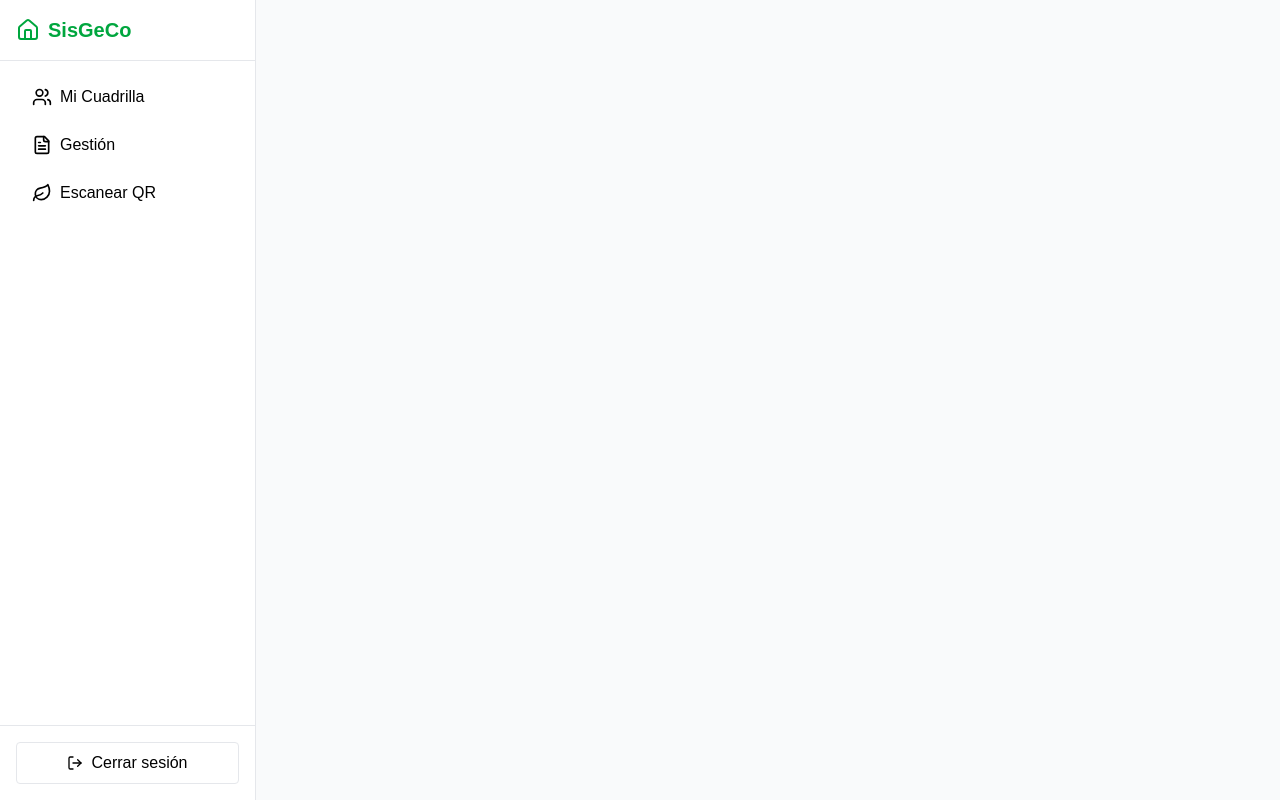
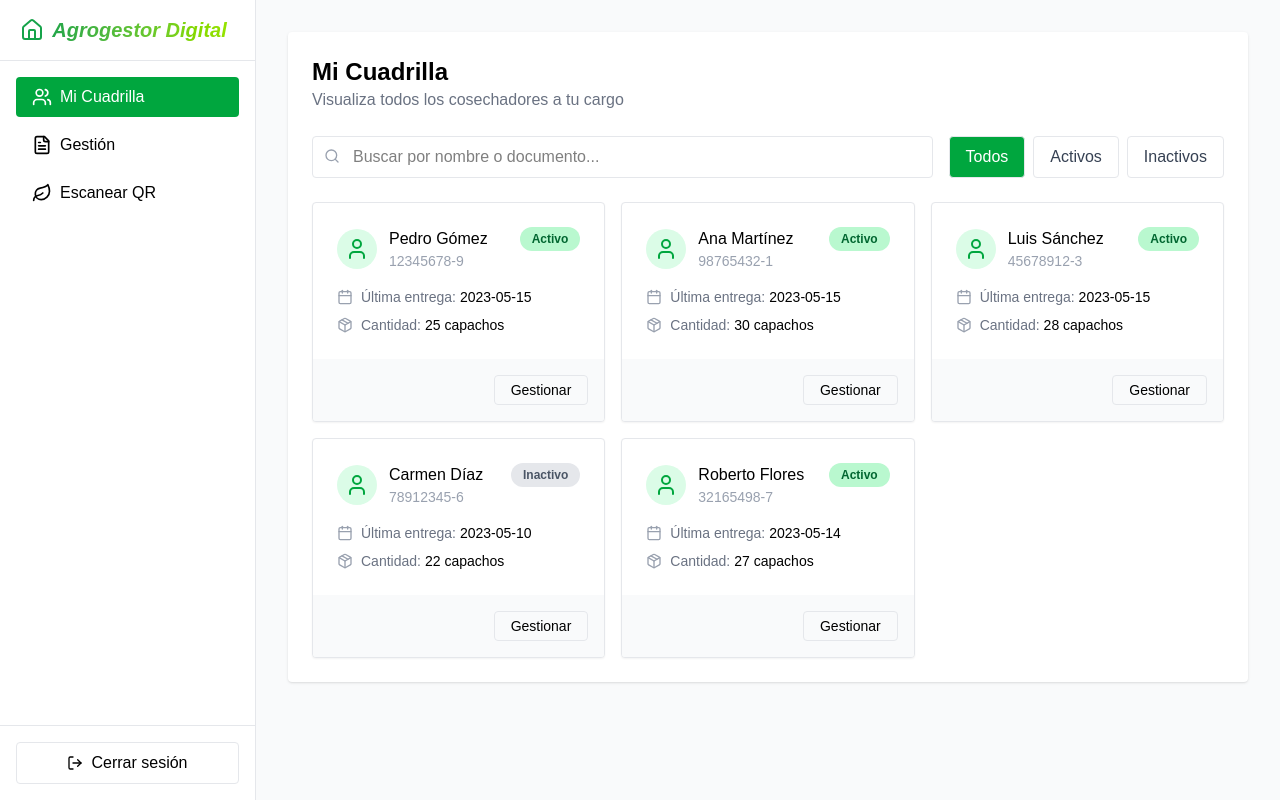
Before and after one commit to nicolascuadram/gestion-cosechas, a Next.js app in the folder frontend/: page /jefeCuadrilla/dashboard in a window 1280 px wide. Built offline with nearby package versions, Linux system fonts and the light colour scheme.

Commit message:
Algunos estilos

```diff
--- a/frontend/src/app/admin/dashboard/page.js
+++ b/frontend/src/app/admin/dashboard/page.js
@@ -1,7 +1,7 @@
 "use client"
 
 import { useState } from "react"
-import AdminSidebar from "@/app/components/Sidebar"
+import SidebarAdmin from "@/app/components/SidebarAdmin"
 import TiposCultivoTable from "@/app/components/TiposCultivoTable"
 import EncargadosTable from "@/app/components/EncargadosTable"
 import AsignacionCosechadores from "@/app/components/AsignacionCosechadores"
@@ -9,10 +9,10 @@ import CuadrillaPage from "@/app/components/CuadrillaPage"
 import { User, Bell } from "lucide-react"
 
 export default function AdminDashboard() {
-  const [activeTab, setActiveTab] = useState("cultivos")
+  const [activeTab, setActiveTab] = useState("encargados")
   return (
     <div className="flex min-h-screen bg-gray-100">
-      <AdminSidebar activeTab={activeTab} setActiveTab={setActiveTab} />
+      <SidebarAdmin activeTab={activeTab} setActiveTab={setActiveTab} />
       <main className="flex-1 h-full gap-2">
         <div className="flex justify-end items-center bg-white w-full h-[61px] px-4 gap-2 border-b border-gray-200">
           <span className="p-2 hover:bg-gray-200 rounded-md transition-all cursor-pointer"><Bell color="#333" size={18}/></span>
--- a/frontend/src/app/components/Sidebar.js
+++ b/frontend/src/app/components/SidebarAdmin.js
@@ -6,20 +6,20 @@ import Link from "next/link"
 const menuItems = [
   { id: "encargados", label: "Encargados", icon: <Users className="h-5 w-5" /> },
   { id: "cuadrillas", label: "Cuadrillas", icon: <FileUser className="h-5 w-5" /> },
+  { id: "asignacion", label: "Asignación", icon: <UserPlus className="h-5 w-5" /> },
+  { id: "cultivos", label: "Tipos de Cultivo", icon: <Leaf className="h-5 w-5" /> },
   { id: "reportes", label: "Reportes", icon: <FileText className="h-5 w-5" /> },
-  { id: "cultivos", label: "Tipos de Cultivo", icon: <Leaf className="h-5 w-5" /> },
-  { id: "asignacion", label: "Asignación", icon: <UserPlus className="h-5 w-5" /> },
   { id: "estadisticas", label: "Estadísticas", icon: <BarChart3 className="h-5 w-5" /> },
 ]
 
-export default function AdminSidebar({ activeTab, setActiveTab }) {
+export default function SidebarAdmin({ activeTab, setActiveTab }) {
   return (
     <div className="w-64 bg-white border-r border-gray-200 flex flex-col">
-      <div className="p-4 border-b border-gray-200">
+      <div className="w-full border-b border-gray-200">
         <Link href="/admin/dashboard">
-          <div className="flex items-center gap-2">
-            <Home className="h-6 w-6 text-green-600" />
-            <span className="text-xl font-bold text-green-600">SisGeCo</span>
+          <div className="flex justify-center items-center w-full h-[60px]">
+            <Home className="h-6 w-6 text-principal" />
+            <span className="px-2 text-xl font-bold text-transparent italic bg-clip-text bg-linear-to-r from-principal to-lime-400">Agrogestor Digital</span>
           </div>
         </Link>
       </div>
@@ -27,7 +27,7 @@ export default function AdminSidebar({ activeTab, setActiveTab }) {
         {menuItems.map((item) => (
           <button
             key={item.id}
-            className={`w-full flex items-center gap-2 px-4 py-2 rounded-sm ${activeTab === item.id ? "bg-green-600 text-white" : "hover:bg-gray-100"}`}
+            className={`w-full flex items-center gap-2 px-4 py-2 rounded-sm cursor-pointer ${activeTab === item.id ? "bg-principal text-white" : "hover:bg-gray-100"}`}
             onClick={() => setActiveTab(item.id)}
           >
             {item.icon}
--- a/frontend/src/app/components/SidebarJefeCuadrilla.js
+++ b/frontend/src/app/components/SidebarJefeCuadrilla.js
@@ -9,14 +9,14 @@ const menuItems = [
   { id: "escaneo", label: "Escanear QR", icon: <Leaf className="h-5 w-5" /> },
 ]
 
-export default function AdminSidebar({ activeTab, setActiveTab }) {
+export default function SidebarJefeCuadrilla({ activeTab, setActiveTab }) {
   return (
-    <div className="w-64 bg-white border-r border-gray-200 flex flex-col">
-      <div className="p-4 border-b border-gray-200">
-        <Link href="/admin/dashboard">
-          <div className="flex items-center gap-2">
-            <Home className="h-6 w-6 text-green-600" />
-            <span className="text-xl font-bold text-green-600">SisGeCo</span>
+    <div className="w-64 bg-white border-r border-gray-200 flex flex-col h-screen">
+      <div className="w-full border-b border-gray-200">
+        <Link href="/jefeCuadrilla/dashboard">
+          <div className="flex justify-center items-center w-full h-[60px]">
+            <Home className="h-6 w-6 text-principal" />
+            <span className="px-2 text-xl font-bold text-transparent italic bg-clip-text bg-linear-to-r from-principal to-lime-400">Agrogestor Digital</span>
           </div>
         </Link>
       </div>
@@ -24,7 +24,7 @@ export default function AdminSidebar({ activeTab, setActiveTab }) {
         {menuItems.map((item) => (
           <button
             key={item.id}
-            className={`w-full flex items-center gap-2 px-4 py-2 rounded-sm ${activeTab === item.id ? "bg-green-600 text-white" : "hover:bg-gray-100"}`}
+            className={`w-full flex items-center gap-2 px-4 py-2 rounded-sm cursor-pointer ${activeTab === item.id ? "bg-green-600 text-white" : "hover:bg-gray-100"}`}
             onClick={() => setActiveTab(item.id)}
           >
             {item.icon}
--- a/frontend/src/app/jefeCuadrilla/dashboard/page.js
+++ b/frontend/src/app/jefeCuadrilla/dashboard/page.js
@@ -1,15 +1,15 @@
 "use client"
 
 import { useState } from "react"
-import JefeCuadrillaSidebar from "@/app/components/SidebarJefeCuadrilla"
+import SidebarJefeCuadrilla from "@/app/components/SidebarJefeCuadrilla"
 import VistaCuadrilla from "@/app/components/VistaCuadrilla"
 import EscanearQR from "@/app/components/EscanearQR"
 
 export default function AdminDashboard() {
-  const [activeTab, setActiveTab] = useState("cultivos")
+  const [activeTab, setActiveTab] = useState("cuadrilla")
   return (
     <div className="flex min-h-screen">
-      <JefeCuadrillaSidebar activeTab={activeTab} setActiveTab={setActiveTab} />
+      <SidebarJefeCuadrilla activeTab={activeTab} setActiveTab={setActiveTab} />
       <main className="flex-1 p-8 bg-gray-50">
         {activeTab === "cuadrilla" && <VistaCuadrilla />}
         {activeTab === "escaneo" && <EscanearQR />}
```
